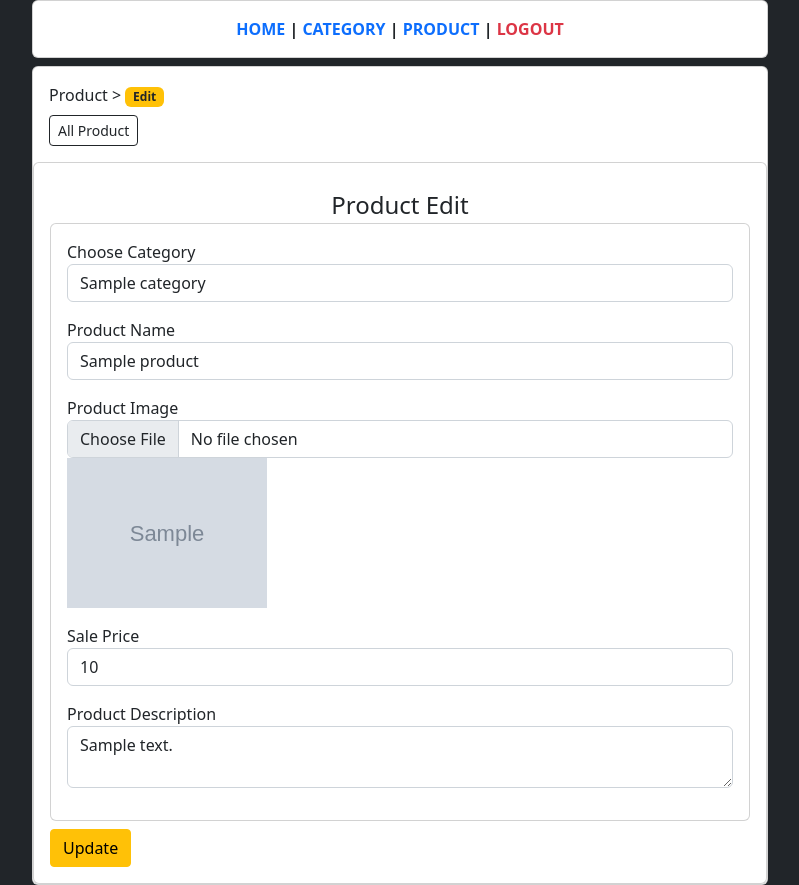
After one commit to r1d3rzz/tech_pos, a PHP site: the page made by product/edit.php in a window 1280 px wide. The commit adds this page. Shown: the whole page, without its empty margins (240-1039 px from the left). Run offline with PHP 8.4, Linux system fonts and the light colour scheme; the visitor is signed in with stand-in values (Sample User, id 1); tables that the repository leaves empty hold one stand-in row (values such as "Sample post"); grey boxes marked "Sample" are stand-in pictures; some libraries are stand-ins or nearby versions.

Commit message:
edit product data

```diff
--- a/function/helper.php
+++ b/function/helper.php
@@ -12,13 +12,15 @@ function setError($errors)
     $_SESSION['errors'][] = $errors;
 }
 
-$_SESSION['errors'] = [];
 function showError()
 {
+    if (isset($_SESSION['errors'])) {
         $errors = $_SESSION['errors'];
+        $_SESSION['errors'] = [];
         if (isset($_SESSION['errors']) && count($errors)) {
             foreach ($errors as $error) {
                 echo "<div class='alert alert-danger'>$error</div>";
+            }
         }
     }
 }
@@ -50,13 +52,15 @@ function setMsg($message)
     $_SESSION['messages'][] = $message;
 }
 
-$_SESSION['messages'] = [];
 function showMsg()
 {
+    if (isset($_SESSION['messages'])) {
         $messages = $_SESSION['messages'];
+        $_SESSION['messages'] = [];
         if (isset($_SESSION['messages']) && count($messages)) {
             foreach ($messages as $message) {
                 echo "<div class='alert alert-warning'>$message</div>";
+            }
         }
     }
 }
--- /dev/null
+++ b/product/edit.php
@@ -0,0 +1,140 @@
+<?php
+
+require "../init.php";
+
+if ($_GET['action'] == 'edit' && $_GET['slug']) {
+    $slug = $_GET['slug'];
+    $categories = getAll("select * from category");
+    $product = getOne("select * from product where slug='$slug'");
+    $category = getOne("select * from category where id='$product->category_id'");
+
+    if ($_SERVER['REQUEST_METHOD'] == "POST") {
+        $request = $_REQUEST;
+
+        $name = $request['name'];
+        $category_id = $request['category_id'];
+        $sale_price = $request['sale_price'];
+        $description = $request['description'];
+        $img = $_FILES['img'];
+
+        if (isset($img) && !empty($img['name'])) {
+            //update new image
+            $img_name = slug($img['name']);
+            $path = "../image/$img_name";
+            $tmp = $img['tmp_name'];
+            move_uploaded_file($tmp, $path);
+            if (file_exists("../image/$product->image")) {
+                unlink("../image/$product->image");
+            }
+        } else {
+            //use old image
+            $img_name = $product->image;
+        }
+
+        $update = query("update product set name=?,category_id=?,image=?,sale_price=?,description=? where slug=?", [
+            $name,
+            $category_id,
+            $img_name,
+            $sale_price,
+            $description,
+            $slug,
+        ]);
+
+        if ($update) {
+            setMsg("Update Successful");
+            // dd($_SESSION);
+            redirect("edit.php?action=edit&slug=$slug");
+            die();
+        } else {
+            setError("Update Fail");
+            redirect("edit.php?action=edit&slug=$slug");
+            die();
+        }
+    }
+} else {
+    redirect('index.php');
+    die();
+}
+
+?>
+
+<?php require "../include/header.php"; ?>
+
+<div class="row">
+    <div class="col-md-8 mx-auto">
+        <div class="card">
+            <div class="card-body">
+                <div class="mb-2">Product > <small class="badge bg-warning text-dark">Edit</small></div>
+                <a href="<?= $root . "product/index.php"; ?>" class="btn btn-sm btn-outline-dark">All Product</a>
+            </div>
+
+            <!-- Product Info And Inventory  -->
+            <div class="card">
+                <form method="POST" enctype="multipart/form-data">
+                    <div class="card-body">
+
+                        <div class="my-2">
+                            <?php showError(); ?>
+                            <?php showMsg(); ?>
+                        </div>
+
+                        <div class="row">
+                            <!-- product info  -->
+                            <div class="col-md">
+                                <div class="fs-4 text-center">Product Edit</div>
+
+                                <div class="card">
+                                    <div class="card-body">
+                                        <div class="form-group mb-3">
+                                            <label for="category_id">Choose Category</label>
+                                            <select name="category_id" id="category_id" class="form-control">
+                                                <?php foreach ($categories as $c) : ?>
+                                                    <?php
+                                                    $selected = $c->id == $category->id ? "selected" : "";
+                                                    ?>
+                                                    <option value="<?= $c->id ?>" <?= $selected; ?>><?= $c->name; ?></option>
+                                                <?php endforeach; ?>
+                                            </select>
+                                        </div>
+
+                                        <div class="form-group mb-3">
+                                            <label for="name">Product Name</label>
+                                            <input type="text" name="name" value="<?= $product->name; ?>" id="name" class="form-control" required>
+                                        </div>
+
+                                        <div class="form-group mb-3">
+                                            <label for="img">Product Image</label>
+                                            <?php
+                                            $required = $product->image == "" ? 'required' : '';
+                                            ?>
+                                            <input type="file" name="img" id="img" class="form-control" <?= $required; ?>>
+                                            <?php if ($product->image) { ?>
+                                                <img src="<?= "../image/" . $product->image; ?>" width="200" alt="">
+                                            <?php } ?>
+                                        </div>
+
+                                        <div class="form-group mb-3">
+                                            <label for="sale_price">Sale Price</label>
+                                            <input id="sale_price" type="number" name="sale_price" value="<?= $product->sale_price; ?>" placeholder="Sale Price" class="form-control" required>
+                                        </div>
+
+                                        <div class="form-group mb-3">
+                                            <label for="description">Product Description</label>
+                                            <textarea type="text" name="description" id="description" class="form-control" required><?= $product->description; ?></textarea>
+                                        </div>
+                                    </div>
+                                </div>
+                            </div>
+
+                            <div class="mt-2">
+                                <button class="btn btn-warning rounded-1">Update</button>
+                            </div>
+                        </div>
+                    </div>
+                </form>
+            </div>
+        </div>
+    </div>
+</div>
+
+<?php require "../include/footer.php"; ?>
--- a/product/index.php
+++ b/product/index.php
@@ -115,7 +115,7 @@ if (isset($_GET['page'])) {
                                 <a onclick="return confirm('Are your sure want to delete it?')" href="delete.php?action=delete&slug=${d.slug}" class="btn btn-sm btn-danger">
                                     <i class="fa-solid fa-trash"></i>
                                 </a>
-                                <a href="show.php?action=edit&slug=${d.slug}" class="btn btn-sm btn-warning">
+                                <a href="edit.php?action=edit&slug=${d.slug}" class="btn btn-sm btn-warning">
                                     <i class="fas fa-edit"></i>
                                 </a>
                                 <span class="mx-2 fw-bold">|</span>
```
Also changed, not shown: image/64747838befb5-pexels-spencer-selover-428340.jpg (renamed from image/6471c1b53d691-pexels-spencer-selover-428340.jpg), image/64747a82233c4-pexels-ash-376464.jpg (added). Lines whose indentation alone changed are shown as unchanged.
